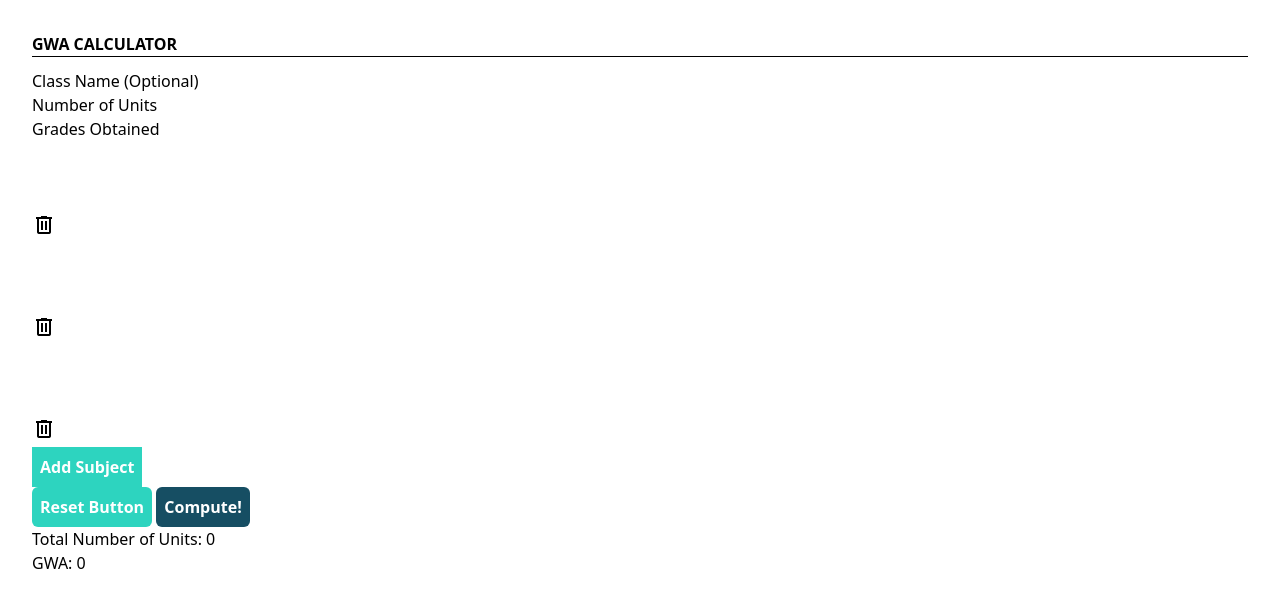
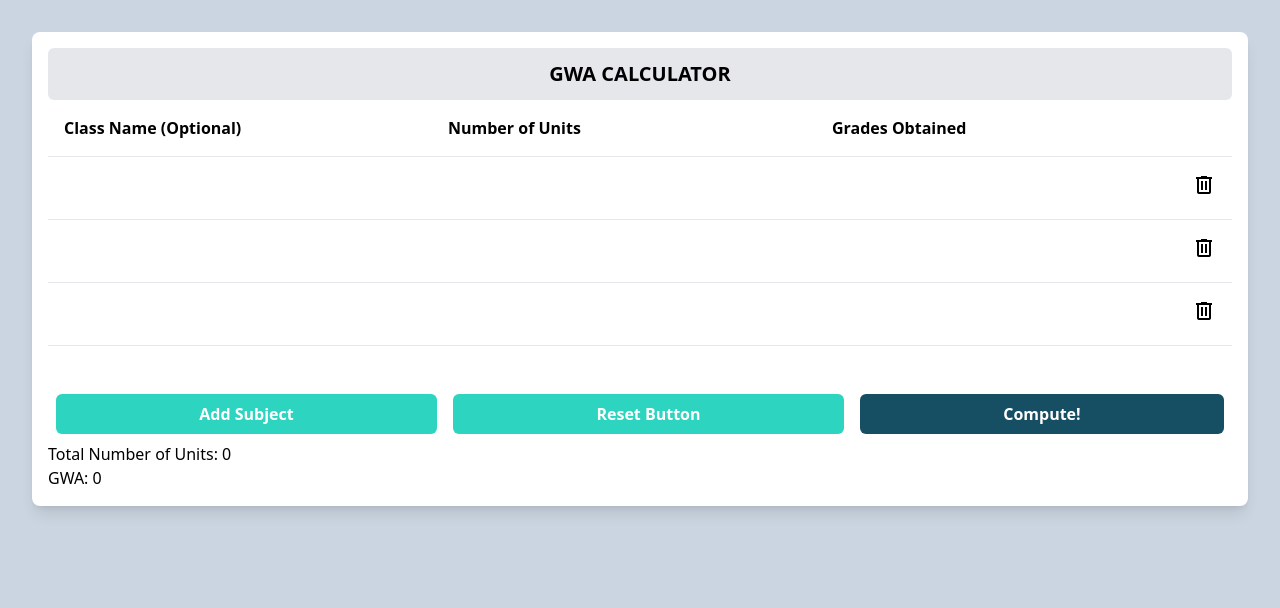
Before and after one commit to friedfetus/gwa-calculatorrr, a website: page src/index.html in a window 1280 px wide. Drawn offline with nearby package versions, Linux system fonts and the light colour scheme.

Commit message:
some formats with the buttons

```diff
--- a/src/index.html
+++ b/src/index.html
@@ -14,40 +14,55 @@
 
     <title>Crazy GWA Calculator</title>
 </head>
-<body class="p-8 bg-white">
-    <div class='page'>
-
-        <div class='section nav-bar'>
-            <div class="nav-contents">
+    <body class="bg-slate-300 p-8">
+        <div class="container p-4 bg-white rounded-lg shadow-lg ">
+            <!-- header -->
+            <div class="p-3 bg-gray-200 rounded-md flex justify-center items-center">
+                <h1 class="text-xl font-bold">GWA CALCULATOR</h1>
             </div>
-        </div>
-
-        <div class="wrapper">
-            <div class="header">
-                <h2 class="text-base font-bold mb-3 border-b border-black">GWA CALCULATOR</h2>
-            </div>
-
-            <div class="section input-filed">
-                <div class="input-field-contents">
+            <!-- end of header -->
+            <div class="section input-field">
+                <div class="input-field-contents grid grid-cols-3 grid-flow-col p-4 border-b">
                     <div class="column-container-1">
-                        <div class="column-title">Class Name (Optional)</div>
+                        <div class="font-bold">Class Name (Optional)</div>
                     </div>
                     <div class="column-container-2">
-                        <div class="column-title">Number of Units</div>
+                        <div class="font-bold">Number of Units</div>
                     </div>
                     <div class="column-container-3">
-                        <div class="column-title">Grades Obtained</div>
+                        <div class="font-bold">Grades Obtained</div>
                     </div>
                     <div class="column-container-4">
-                        <div class="column-title"></div>
+                        <div class="font-bold"></div>
                     </div>
                 </div>
             </div>
 
             <div class="input-wrapper">
+                <div class="section input-box-field">
+                    <div class="input-box-contents  grid grid-cols-3 grid-flow-col p-4 border-b">
+                        <div class="class-name-container">
+                            <input class="text-field class-name" type="text">
+                        </div>
+
+                        <div class="number-of-units-conainter">
+                            <input class="text-field number-of-units" type="number">
+                        </div>
+
+                        <div class="grades-obtained-container">
+                            <input class="text-field grades-obtained" type="number">
+                        </div>
+
+                        <div class="column-container-4">
+                            <span class="material-symbols-outlined delete-but">
+                                delete
+                            </span>
+                        </div>
+                    </div>
+                </div>
 
                 <div class="section input-box-field">
-                    <div class="input-box-contents">
+                    <div class="input-box-contents  grid grid-cols-3 grid-flow-col p-4 border-b">
 
                         <div class="class-name-container">
                             <input class="text-field class-name" type="text">
@@ -70,30 +85,7 @@
                 </div>
 
                 <div class="section input-box-field">
-                    <div class="input-box-contents">
-
-                        <div class="class-name-container">
-                            <input class="text-field class-name" type="text">
-                        </div>
-
-                        <div class="number-of-units-conainter">
-                            <input class="text-field number-of-units" type="number">
-                        </div>
-
-                        <div class="grades-obtained-container">
-                            <input class="text-field grades-obtained" type="number">
-                        </div>
-
-                        <div class="column-container-4">
-                            <span class="material-symbols-outlined delete-but">
-                                delete
-                            </span>
-                        </div>
-                    </div>
-                </div>
-
-                <div class="section input-box-field">
-                    <div class="input-box-contents">
+                    <div class="input-box-contents  grid grid-cols-3 grid-flow-col p-4 border-b">
 
                         <div class="class-name-container">
                             <input class="text-field class-name" type="text">
@@ -117,18 +109,14 @@
             </div>
             <!-- end of wrapper -->
             <!-- Buttons -->
-            <div class="section button">
-                <div class="button-contents">
-                    <div class="left">
+            <div class="section button mt-10">
+                <div class="button-contents grid grid-flow-col">
                         <button id="add-btn" class="bg-teal-400 p-2 text-white font-semibold
-                        rounded hover:bg-indigo-transition-colors">Add Subject</button>
-                    </div>
-                    <div class="right">
+                        rounded-md m-2">Add Subject</button>
                         <button id="reset-btn" class="bg-teal-400 p-2 text-white font-semibold
-                        rounded-md">Reset Button</button>
+                        rounded-md m-2">Reset Button</button>
                         <button id="compute-btn" class="bg-cyan-900 p-2 text-white font-semibold
-                        rounded-md">Compute!</button>
-                    </div>
+                        rounded-md m-2">Compute!</button>
                 </div>
             </div>
 
@@ -138,13 +126,8 @@
                     <button id="html-gwa">GWA: 0</button>
                 </div>
             </div>
-        </div>
+        </div> <!--end of container-->
 
-        <div class=" footer">
-            <div class="footer-contents">
-
-            </div>
-        </div>
     </div>
 </body>
-</htm
+</html>
--- a/src/index.js
+++ b/src/index.js
@@ -11,7 +11,7 @@ function addNewSub() {
     newForm.classList.add('input-box-field')
 
     newForm.innerHTML = `
-        <div class="input-box-contents">
+        <div class="input-box-contents grid grid-cols-3 grid-flow-col p-4 border-b">
             <div class="class-name-container">
                 <input class="text-field class-name" type="text">
             </div>
```
Also changed, not shown: src/output.css, tailwind.config.js (line endings or trailing spaces).
